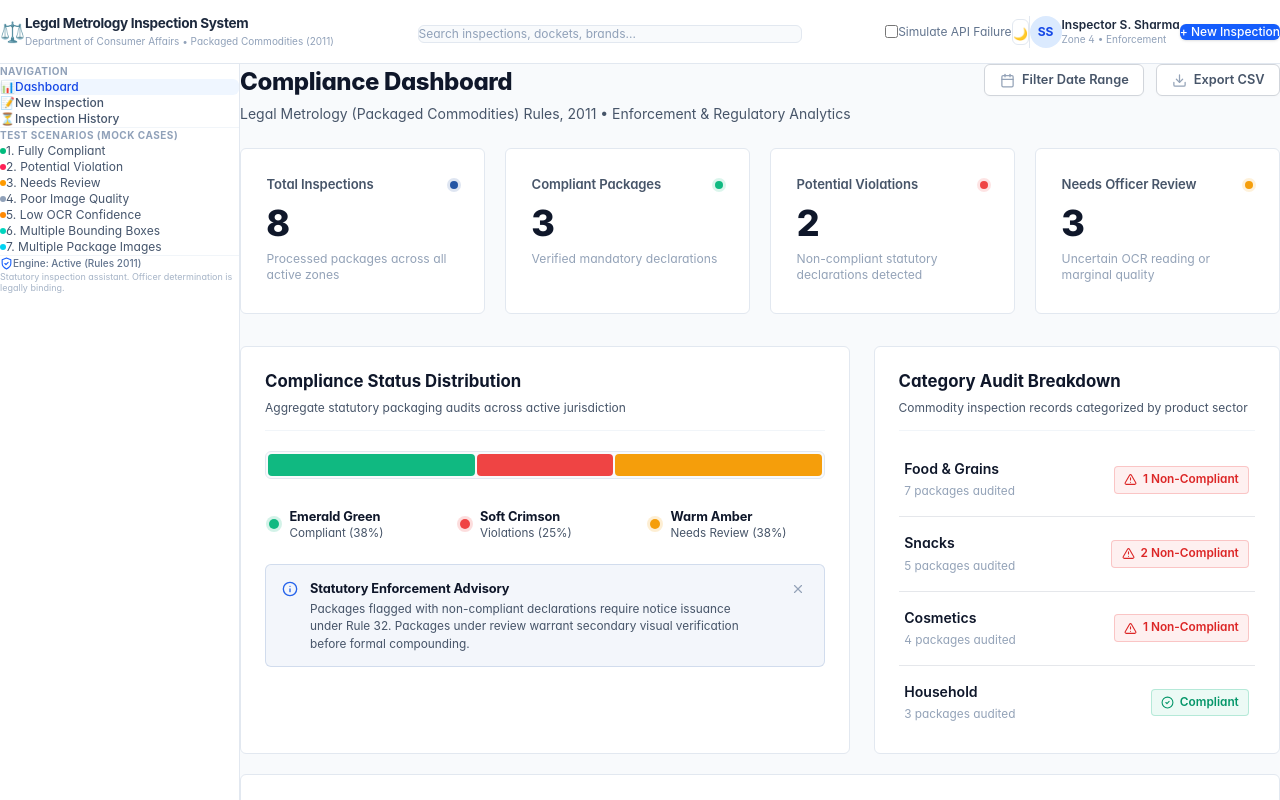
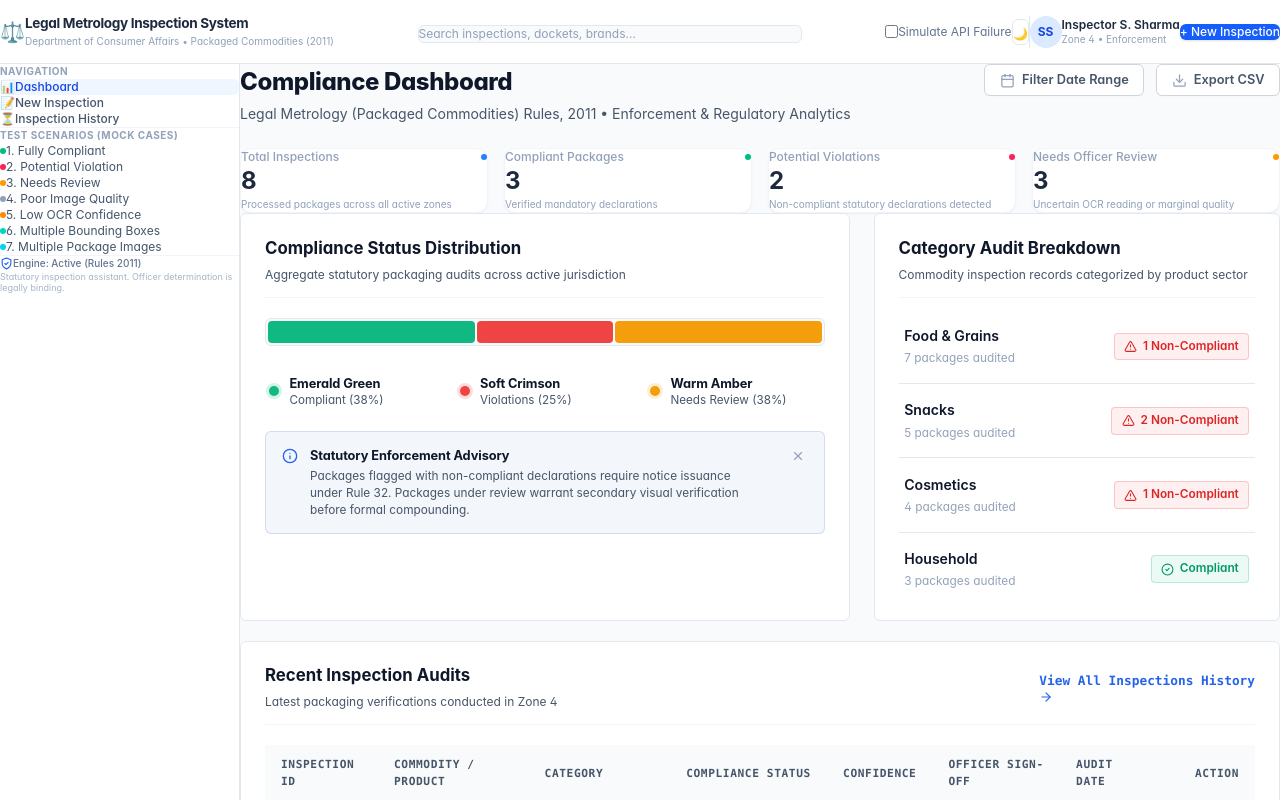
Before and after one commit to sathwikgampa/legal-metrology-compliance, a React (Vite) app in the folder frontend/: page / in a window 1280 px wide. Shown: the top 800 px of the page. Built offline with nearby package versions, Linux system fonts and the light colour scheme.

Commit message:
feat(frontend): style 4 KPI metric cards with exact Tailwind grid and indicator dots

```diff
--- a/frontend/src/components/DashboardCards.jsx
+++ b/frontend/src/components/DashboardCards.jsx
@@ -2,10 +2,10 @@ import React from 'react';
 
 export default function DashboardCards({ stats }) {
   const data = stats || {
-    total_inspections: 0,
-    compliant: 0,
-    potential_violations: 0,
-    needs_review: 0
+    total_inspections: 8,
+    compliant: 3,
+    potential_violations: 2,
+    needs_review: 3
   };
 
   const cards = [
@@ -14,44 +14,48 @@ export default function DashboardCards({ stats }) {
       title: 'Total Inspections',
       value: data.total_inspections,
       helperText: 'Processed packages across all active zones',
-      dotClass: 'dot-neutral'
+      dotColor: 'bg-blue-500'
     },
     {
       id: 'compliant',
       title: 'Compliant Packages',
       value: data.compliant,
       helperText: 'Verified mandatory declarations',
-      dotClass: 'dot-green'
+      dotColor: 'bg-emerald-500'
     },
     {
       id: 'violations',
       title: 'Potential Violations',
       value: data.potential_violations,
       helperText: 'Non-compliant statutory declarations detected',
-      dotClass: 'dot-red'
+      dotColor: 'bg-rose-500'
     },
     {
       id: 'review',
       title: 'Needs Officer Review',
       value: data.needs_review,
       helperText: 'Uncertain OCR reading or marginal quality',
-      dotClass: 'dot-yellow'
+      dotColor: 'bg-amber-500'
     }
   ];
 
   return (
-    <div className="metrics-cards-grid">
+    <div className="grid grid-cols-1 sm:grid-cols-2 lg:grid-cols-4 gap-4">
       {cards.map((card) => (
-        <div key={card.id} className="metric-box">
-          <div className="metric-box-top">
-            <span className="metric-box-title">{card.title}</span>
-            <span
-              className={`metric-indicator-dot ${card.dotClass}`}
-              aria-hidden="true"
-            />
+        <div
+          key={card.id}
+          className="bg-white border border-slate-100 p-4 rounded-xl shadow-xs dark:bg-slate-900 dark:border-slate-800/80 transition-colors"
+        >
+          <div className="flex items-center justify-between text-slate-400 text-xs font-medium mb-1">
+            <span>{card.title}</span>
+            <span className={`w-1.5 h-1.5 rounded-full ${card.dotColor}`} />
           </div>
-          <div className="metric-box-val">{card.value}</div>
-          <div className="metric-box-sub">{card.helperText}</div>
+          <div className="text-2xl font-bold text-slate-800 dark:text-slate-100">
+            {card.value}
+          </div>
+          <p className="text-[10px] text-slate-400 mt-1 leading-normal">
+            {card.helperText}
+          </p>
         </div>
       ))}
     </div>
```
